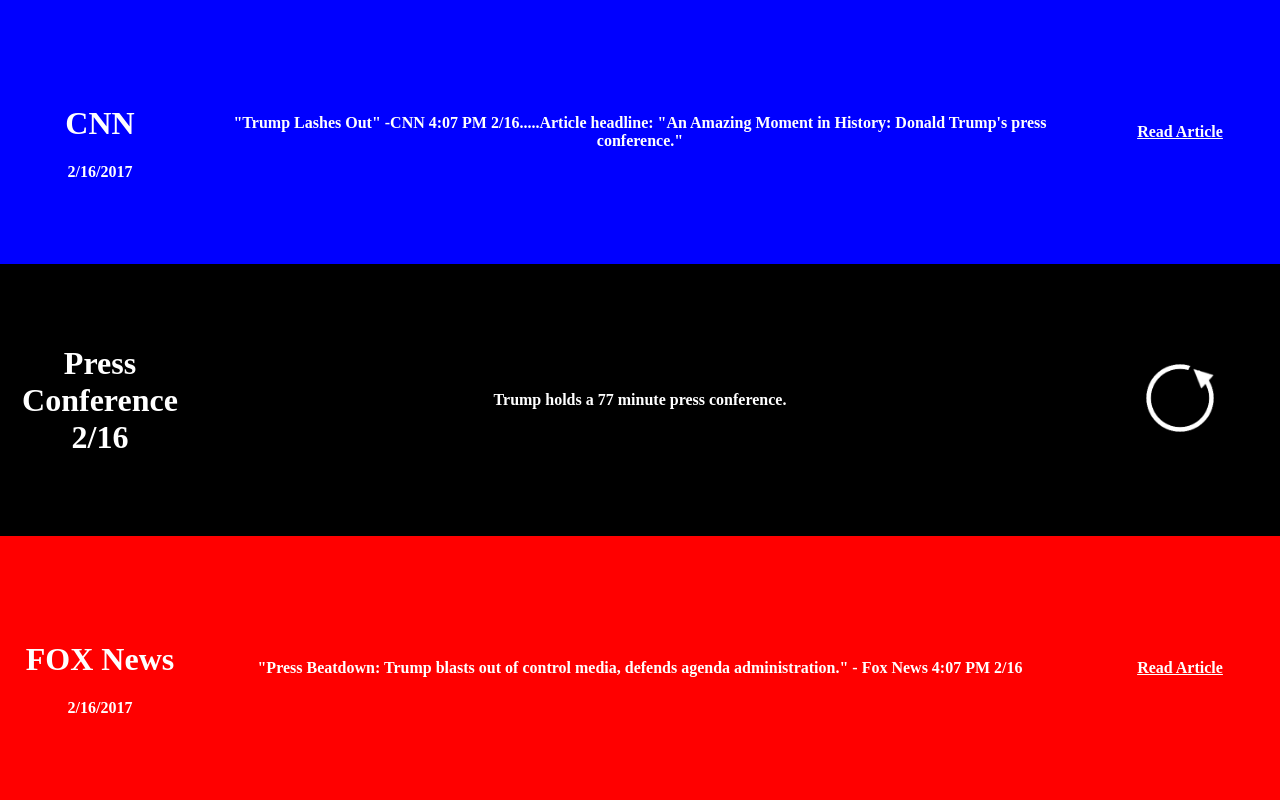
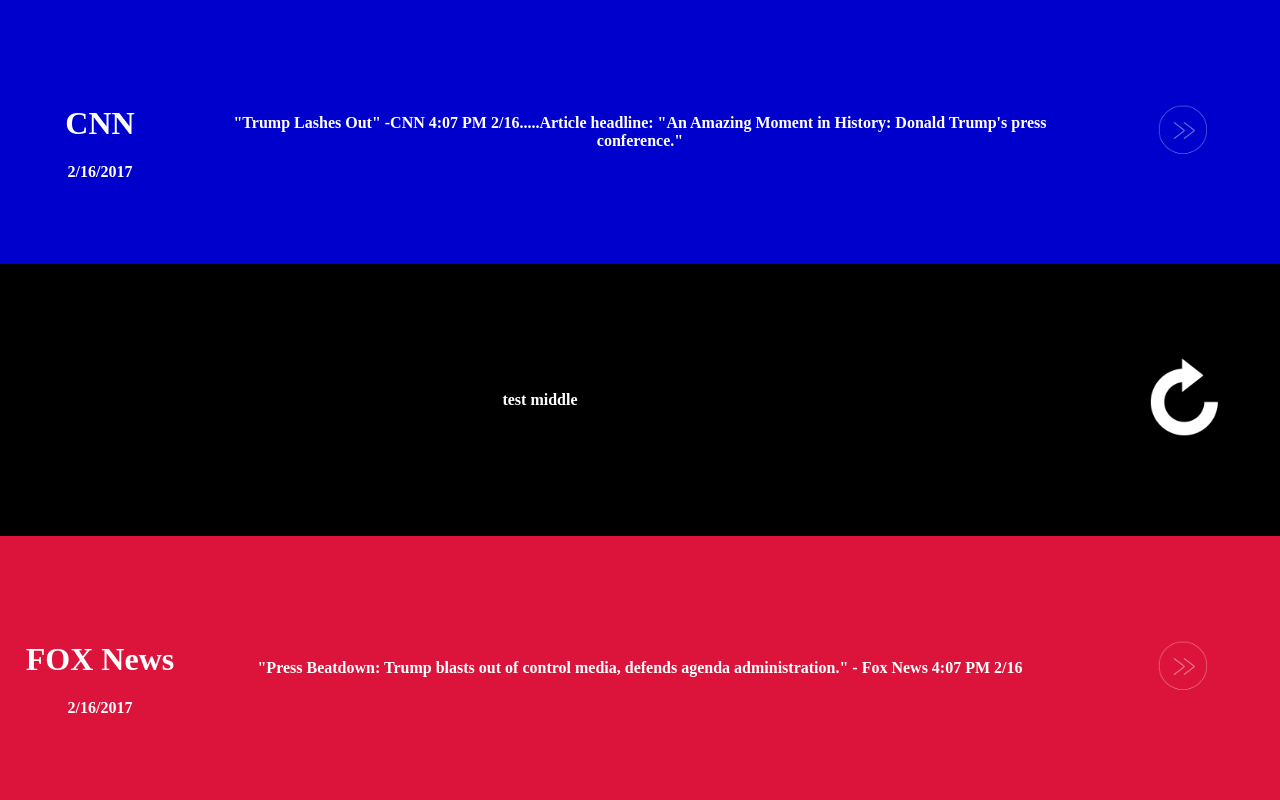
Before and after one commit to ajknox/headlines, a plain HTML site: page index.html in a window 1280 px wide. Drawn offline with Linux system fonts and the light colour scheme.

Commit message:
new buttons

```diff
--- a/index.html
+++ b/index.html
@@ -17,9 +17,10 @@
 		.twoColumn {width:200px;}
 		a {color: white;}
 		#headlineTable {color: white;}
-		#leftRow {background-color: blue; height: 33%}
+		#leftRow {background-color: mediumblue; height: 33%}
 		#middleRow {background-color: black; height: 34%}
-		#rightRow {background-color: red; height: 33%}
+		#rightRow {background-color: crimson; height: 33%}
+		#middleHeadline {font-weight: bold;}
 	</style>
 </head>
 <body>
@@ -27,17 +28,16 @@
 		<tr id="leftRow">
 			<th class="zeroColumn"><h1 id="leftSource"></h1><div id="leftDate"></div></th>
 			<th><div id="leftHeadline"></div></th>
-			<th class="twoColumn"><a id="leftLink" href="#">Read Article</a></th>
+			<th class="twoColumn"><a id="leftLink" href="#"><img src="button.png" alt="Next Headline" style="width:auto; height:50%;"></a></th>
 		</tr>
 		<tr id="middleRow">
-			<th><h1 id="topic"></h1></th>
-			<th><div id="middleHeadline"></div></th>
-			<th><a id="headlineButton" onclick="newHeadline()" href="javascript:void(0);"><img src="refresh_white.png" alt="Next Headline" style="width:auto; height:25%;"></a></th>
+			<th colspan="2"><div id="middleHeadline"><b>test middle</b></div></th>
+			<th><a id="headlineButton" onclick="newHeadline()" href="javascript:void(0);"><img src="refresh.png" alt="Next Headline" style="width:auto; height:50%;"></a></th>
 		</tr>
 		<tr id="rightRow">
 			<th><h1 id="rightSource"></h1><div id="rightDate"></div></th>
 			<th><div id="rightHeadline"></div></th>
-			<th><a id="rightLink" href="#">Read Article</a></th>
+			<th><a id="rightLink" href="#"><img src="button.png" alt="Next Headline" style="width:auto; height:50%;"></a></th>
 		</tr>
 	</table>
 	<script type="text/javascript" src="headlines.json"></script>
```
Also changed, not shown: button.png (added), refresh.png (added), refresh_white.png (deleted), slash.png (added).
